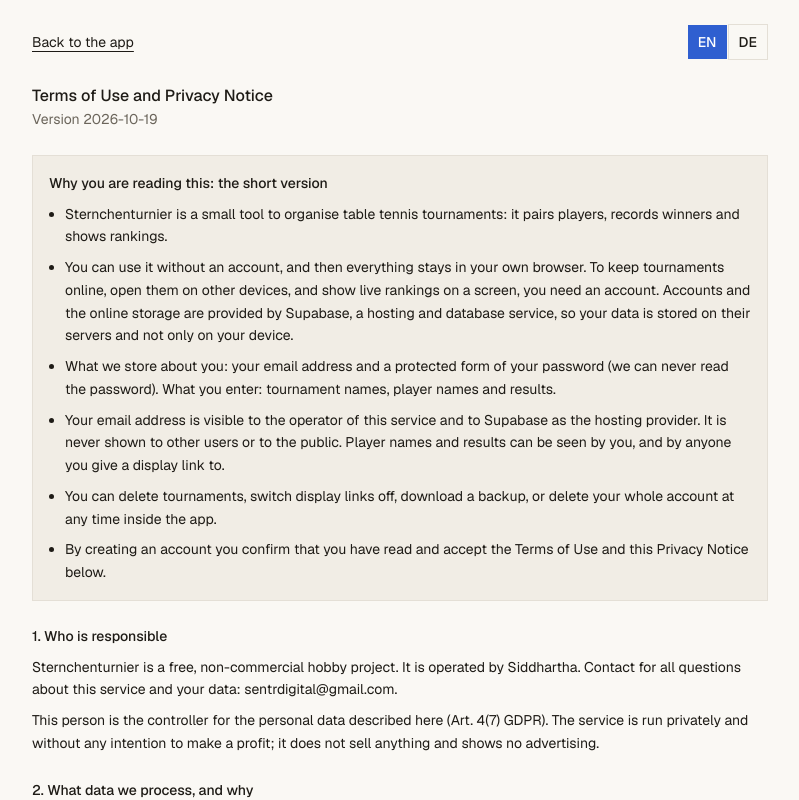
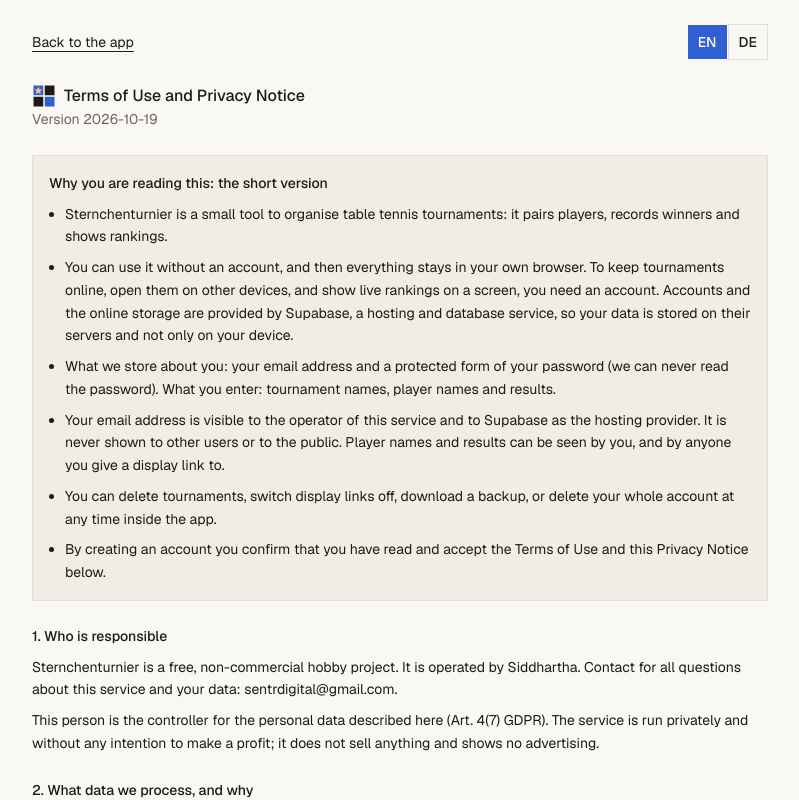
Before and after one commit to Siddhartha-Kolla/Rondo, a Next.js app: page /legal in a window 1280 px wide. Shown: the top 800 px of the page, without its empty margins (240-1039 px from the left). Built offline with nearby package versions, Linux system fonts and the light colour scheme.

Commit message:
feat: add Logo component and integrate it into Display, Legal, and Shell pages

```diff
--- a/app/display/page.tsx
+++ b/app/display/page.tsx
@@ -6,6 +6,7 @@
 import { StandingsTable, useStandingRows } from "@/components/standings-view";
 import { TableGraphic } from "@/components/table-graphic";
 import { AppProvider, useApp, useNames } from "@/lib/store";
+import { Logo } from "@/components/logo";
 import { formatTime } from "@/components/save-status";
 import { playersOf } from "@/lib/tournament";
 
@@ -63,7 +64,10 @@
   return (
     <main className="flex h-screen flex-col gap-[2vh] overflow-hidden p-[2.5vh] text-[clamp(1rem,2.4vh,2rem)]">
       <header className="flex items-center gap-[1.5vw]">
-        <h1 className="font-medium">{t("appName")}</h1>
+        <h1 className="flex items-center gap-[0.6em] font-medium">
+          <Logo className="size-[1.6em]" />
+          {t("appName")}
+        </h1>
         {state.rounds.length > 0 && (
           <p className="text-muted-foreground">{t("round", { n: state.rounds.length })}</p>
         )}
--- a/app/legal/page.tsx
+++ b/app/legal/page.tsx
@@ -1,5 +1,6 @@
 "use client"
 import { useEffect, useState } from "react";
+import { Logo } from "@/components/logo";
 import { Button } from "@/components/ui/button";
 import { LANGS, translate, type Lang } from "@/lib/i18n";
 import { legalIsDraft, legalText } from "@/lib/legal";
@@ -30,7 +31,10 @@
       </header>
 
       <div>
-        <h1 className="text-sm font-medium">{text.title}</h1>
+        <h1 className="flex items-center gap-2 text-sm font-medium">
+          <Logo />
+          {text.title}
+        </h1>
         <p className="text-muted-foreground">{text.version}</p>
       </div>
 
--- /dev/null
+++ b/components/logo.tsx
@@ -0,0 +1,14 @@
+import { cn } from "@/lib/utils";
+
+// The Rondo mark: four players (squares), one of them holding the star. Colours follow the theme tokens.
+export function Logo({ className }: { className?: string }) {
+  return (
+    <svg viewBox="0 0 64 64" aria-hidden className={cn("size-6 shrink-0", className)}>
+      <rect x="4" y="4" width="26" height="26" fill="var(--table-blue)" />
+      <rect x="34" y="4" width="26" height="26" fill="currentColor" />
+      <rect x="4" y="34" width="26" height="26" fill="currentColor" />
+      <rect x="34" y="34" width="26" height="26" fill="var(--table-blue)" />
+      <path d="M17.0 7.5 20.09 13.75 26.99 14.76 21.99 19.62 23.17 26.49 17.0 23.25 10.83 26.49 12.01 19.62 7.01 14.76 13.91 13.75Z" fill="var(--star-table)" />
+    </svg>
+  );
+}
--- a/components/shell.tsx
+++ b/components/shell.tsx
@@ -6,6 +6,7 @@
 import { StandingsView } from "@/components/standings-view";
 import { TournamentsView } from "@/components/tournaments-view";
 import { CloudSection, displayUrl } from "@/components/cloud-section";
+import { Logo } from "@/components/logo";
 import { SaveStatus } from "@/components/save-status";
 import { LANGS } from "@/lib/i18n";
 import { useApp } from "@/lib/store";
@@ -31,7 +32,10 @@
     <main className="mx-auto flex w-full max-w-3xl flex-1 flex-col gap-4 px-4 py-4 text-xs">
       <header className="flex flex-col gap-2">
         <div className="flex items-center gap-2">
-          <h1 className="mr-auto text-sm font-medium">{t("appName")}</h1>
+          <h1 className="mr-auto flex items-center gap-2 text-sm font-medium">
+            <Logo />
+            {t("appName")}
+          </h1>
           <Button size="sm" variant="outline" onClick={() => window.open(cloud.shareId ? displayUrl(cloud.shareId) : new URL("display", window.location.href).toString(), "sternchenturnier-display")}>
             {t("openDisplay")}
           </Button>
```
